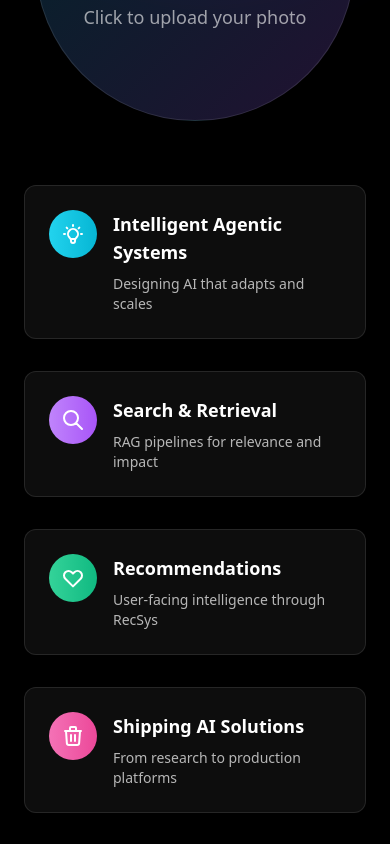
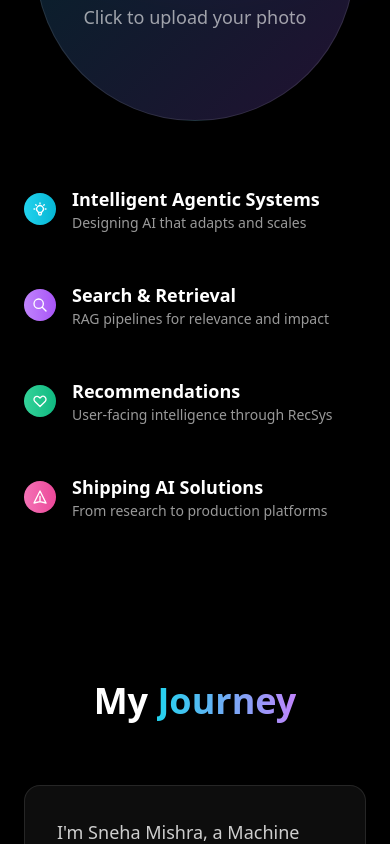
Before and after one commit to snehamishra4321/portfolio-website, a React (Vite) app: page / in a window 390 px wide. Shown: the part 920-1764 px from the top of the page. Built offline with nearby package versions, Linux system fonts and the light colour scheme.

Commit message:
Redesign highlights to look less clickable and more like decorative badges
cgen-dc0670e5e87b46ea8b2e56da2562c2eb

```diff
--- a/client/pages/Index.tsx
+++ b/client/pages/Index.tsx
@@ -168,61 +168,53 @@ export default function Index() {
             </div>
           </div>
 
-          {/* Refined Highlight Icons */}
-          <div className="grid grid-cols-1 lg:grid-cols-2 gap-8 pt-16">
-            <div className="bg-white/5 backdrop-blur-sm rounded-xl p-6 border border-white/10">
-              <div className="flex items-start space-x-4">
-                <div className="w-12 h-12 bg-gradient-to-r from-cyan-400 to-cyan-500 rounded-full flex items-center justify-center flex-shrink-0">
-                  <svg className="w-6 h-6 text-white" fill="none" stroke="currentColor" viewBox="0 0 24 24">
+          {/* Expertise Highlights */}
+          <div className="grid grid-cols-1 lg:grid-cols-2 gap-12 pt-16">
+            <div className="flex items-center space-x-4">
+              <div className="w-8 h-8 bg-gradient-to-r from-cyan-400 to-cyan-500 rounded-full flex items-center justify-center flex-shrink-0">
+                <svg className="w-4 h-4 text-white" fill="none" stroke="currentColor" viewBox="0 0 24 24">
                   <path strokeLinecap="round" strokeLinejoin="round" strokeWidth={2} d="M9.663 17h4.673M12 3v1m6.364 1.636l-.707.707M21 12h-1M4 12H3m3.343-5.657l-.707-.707m2.828 9.9a5 5 0 117.072 0l-.548.547A3.374 3.374 0 0014 18.469V19a2 2 0 11-4 0v-.531c0-.895-.356-1.754-.988-2.386l-.548-.547z" />
                 </svg>
               </div>
               <div>
-                  <h3 className="text-lg font-semibold text-white mb-2">Intelligent Agentic Systems</h3>
-                  <p className="text-white/70 text-sm">Designing AI that adapts and scales</p>
-                </div>
+                <h3 className="text-lg font-semibold text-white">Intelligent Agentic Systems</h3>
+                <p className="text-white/60 text-sm">Designing AI that adapts and scales</p>
               </div>
             </div>
 
-            <div className="bg-white/5 backdrop-blur-sm rounded-xl p-6 border border-white/10">
-              <div className="flex items-start space-x-4">
-                <div className="w-12 h-12 bg-gradient-to-r from-purple-400 to-purple-500 rounded-full flex items-center justify-center flex-shrink-0">
-                  <svg className="w-6 h-6 text-white" fill="none" stroke="currentColor" viewBox="0 0 24 24">
+            <div className="flex items-center space-x-4">
+              <div className="w-8 h-8 bg-gradient-to-r from-purple-400 to-purple-500 rounded-full flex items-center justify-center flex-shrink-0">
+                <svg className="w-4 h-4 text-white" fill="none" stroke="currentColor" viewBox="0 0 24 24">
                   <path strokeLinecap="round" strokeLinejoin="round" strokeWidth={2} d="M21 21l-6-6m2-5a7 7 0 11-14 0 7 7 0 0114 0z" />
                 </svg>
               </div>
               <div>
-                  <h3 className="text-lg font-semibold text-white mb-2">Search & Retrieval</h3>
-                  <p className="text-white/70 text-sm">RAG pipelines for relevance and impact</p>
-                </div>
+                <h3 className="text-lg font-semibold text-white">Search & Retrieval</h3>
+                <p className="text-white/60 text-sm">RAG pipelines for relevance and impact</p>
               </div>
             </div>
 
-            <div className="bg-white/5 backdrop-blur-sm rounded-xl p-6 border border-white/10">
-              <div className="flex items-start space-x-4">
-                <div className="w-12 h-12 bg-gradient-to-r from-emerald-400 to-emerald-500 rounded-full flex items-center justify-center flex-shrink-0">
-                  <svg className="w-6 h-6 text-white" fill="none" stroke="currentColor" viewBox="0 0 24 24">
+            <div className="flex items-center space-x-4">
+              <div className="w-8 h-8 bg-gradient-to-r from-emerald-400 to-emerald-500 rounded-full flex items-center justify-center flex-shrink-0">
+                <svg className="w-4 h-4 text-white" fill="none" stroke="currentColor" viewBox="0 0 24 24">
                   <path strokeLinecap="round" strokeLinejoin="round" strokeWidth={2} d="M4.318 6.318a4.5 4.5 0 000 6.364L12 20.364l7.682-7.682a4.5 4.5 0 00-6.364-6.364L12 7.636l-1.318-1.318a4.5 4.5 0 00-6.364 0z" />
                 </svg>
               </div>
               <div>
-                  <h3 className="text-lg font-semibold text-white mb-2">Recommendations</h3>
-                  <p className="text-white/70 text-sm">User-facing intelligence through RecSys</p>
-                </div>
+                <h3 className="text-lg font-semibold text-white">Recommendations</h3>
+                <p className="text-white/60 text-sm">User-facing intelligence through RecSys</p>
               </div>
             </div>
 
-            <div className="bg-white/5 backdrop-blur-sm rounded-xl p-6 border border-white/10">
-              <div className="flex items-start space-x-4">
-                <div className="w-12 h-12 bg-gradient-to-r from-pink-400 to-pink-500 rounded-full flex items-center justify-center flex-shrink-0">
-                  <svg className="w-6 h-6 text-white" fill="none" stroke="currentColor" viewBox="0 0 24 24">
-                    <path strokeLinecap="round" strokeLinejoin="round" strokeWidth={2} d="M19 7l-.867 12.142A2 2 0 0116.138 21H7.862a2 2 0 01-1.995-1.858L5 7m5 4v6m4-6v6m1-10V4a1 1 0 00-1-1h-4a1 1 0 00-1 1v3M4 7h16" />
+            <div className="flex items-center space-x-4">
+              <div className="w-8 h-8 bg-gradient-to-r from-pink-400 to-pink-500 rounded-full flex items-center justify-center flex-shrink-0">
+                <svg className="w-4 h-4 text-white" fill="none" stroke="currentColor" viewBox="0 0 24 24">
+                  <path strokeLinecap="round" strokeLinejoin="round" strokeWidth={2} d="M12 19l9 2-9-18-9 18 9-2zm0 0v-8" />
                 </svg>
               </div>
               <div>
-                  <h3 className="text-lg font-semibold text-white mb-2">Shipping AI Solutions</h3>
-                  <p className="text-white/70 text-sm">From research to production platforms</p>
-                </div>
+                <h3 className="text-lg font-semibold text-white">Shipping AI Solutions</h3>
+                <p className="text-white/60 text-sm">From research to production platforms</p>
               </div>
             </div>
           </div>
```
Lines whose indentation alone changed are shown as unchanged.
